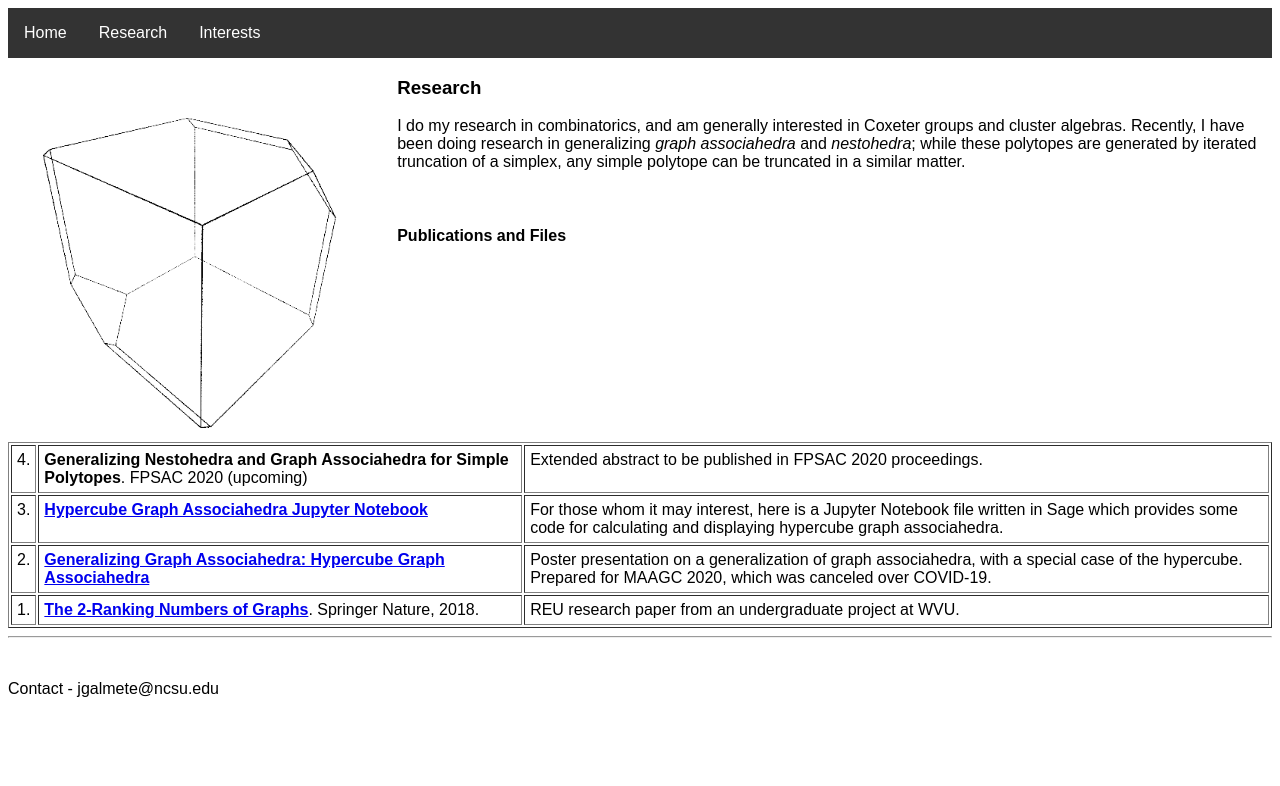
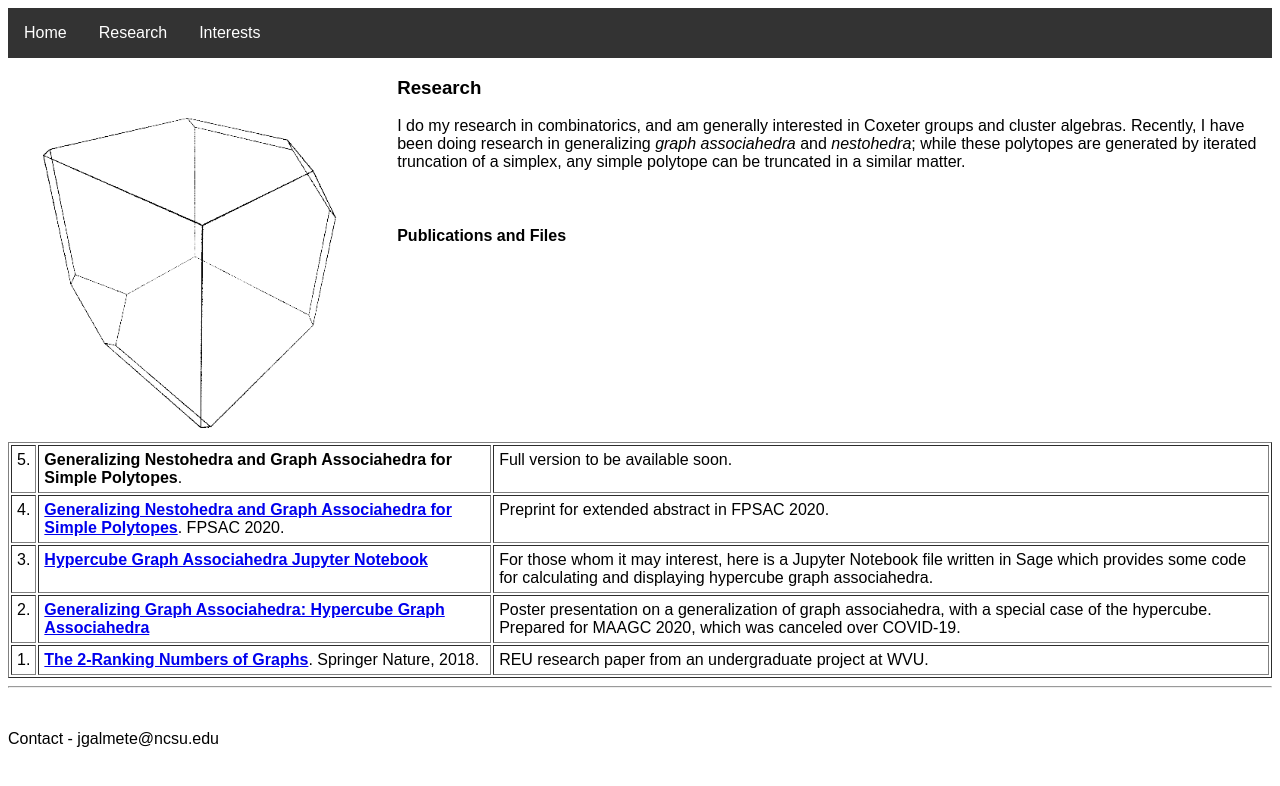
Before and after one commit to jordanalmeter/jordanalmeter.github.io, a plain HTML site: page research.html in a window 1280 px wide. Drawn offline with nearby package versions, Linux system fonts and the light colour scheme.

Commit message:
Added FPSAC 2020 preprint.

```diff
--- a/research.html
+++ b/research.html
@@ -23,9 +23,14 @@
 <h4> Publications and Files</h4>
 <TABLE style="width:100%" border=1 cellpadding="5">
 
+<TR><TD valign="top">5.
+<TD valign="top"><B> Generalizing Nestohedra and Graph Associahedra for Simple Polytopes</B>.
+<TD valign="top"> Full version to be available soon.
+</TR>
+
 <TR><TD valign="top">4.
-<TD valign="top"><B> Generalizing Nestohedra and Graph Associahedra for Simple Polytopes</B>. FPSAC 2020 (upcoming)
-<TD valign="top"> Extended abstract to be published in FPSAC 2020 proceedings.
+<TD valign="top"><B><A href="files/Jordan_Almeter_FPSAC_2020.pdf"> Generalizing Nestohedra and Graph Associahedra for Simple Polytopes</A></B>. FPSAC 2020.
+<TD valign="top"> Preprint for extended abstract in FPSAC 2020.
 </TR>
 
 <TR><TD valign="top">3.
```
Also changed, not shown: 3 other files.
